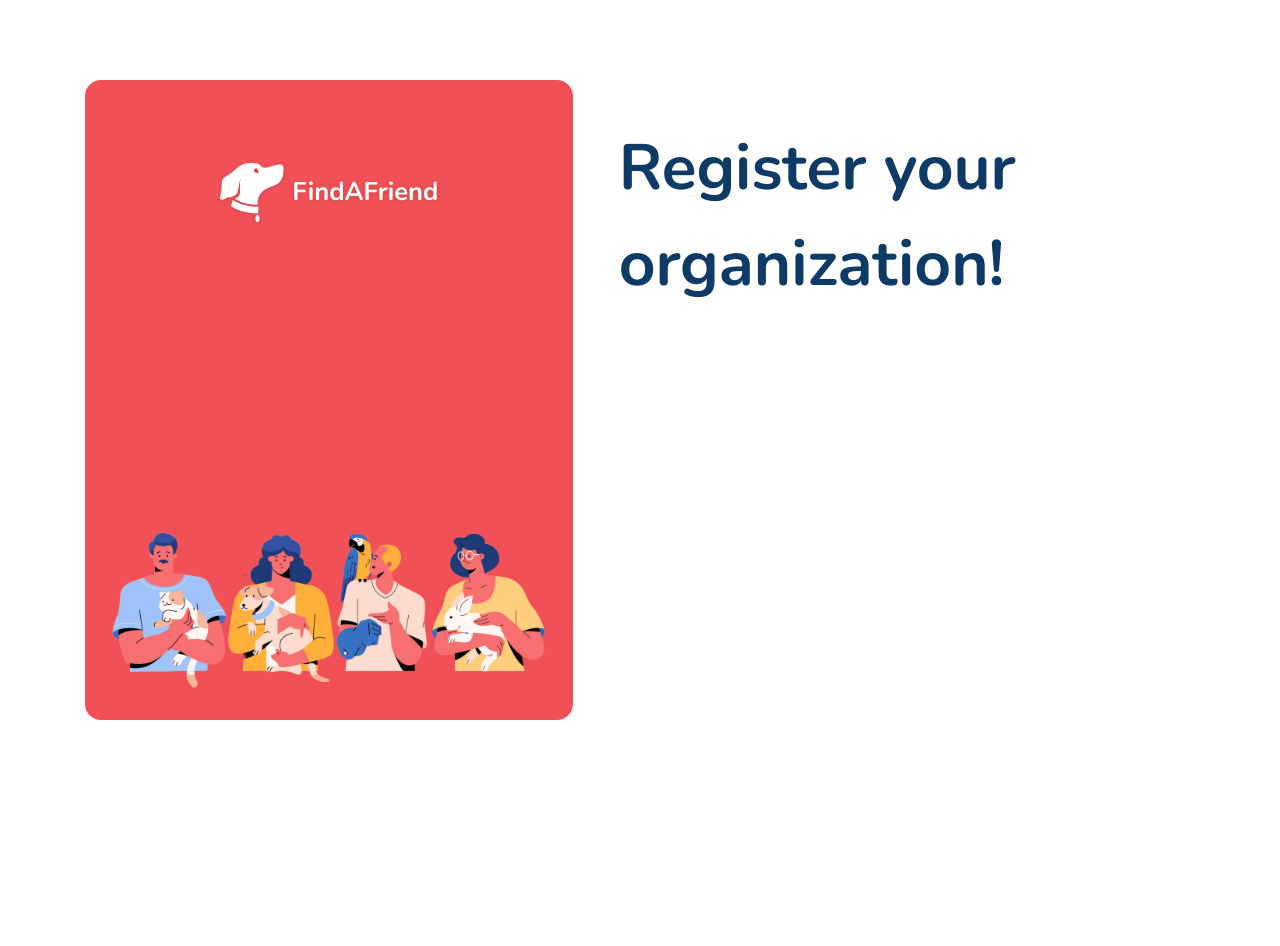
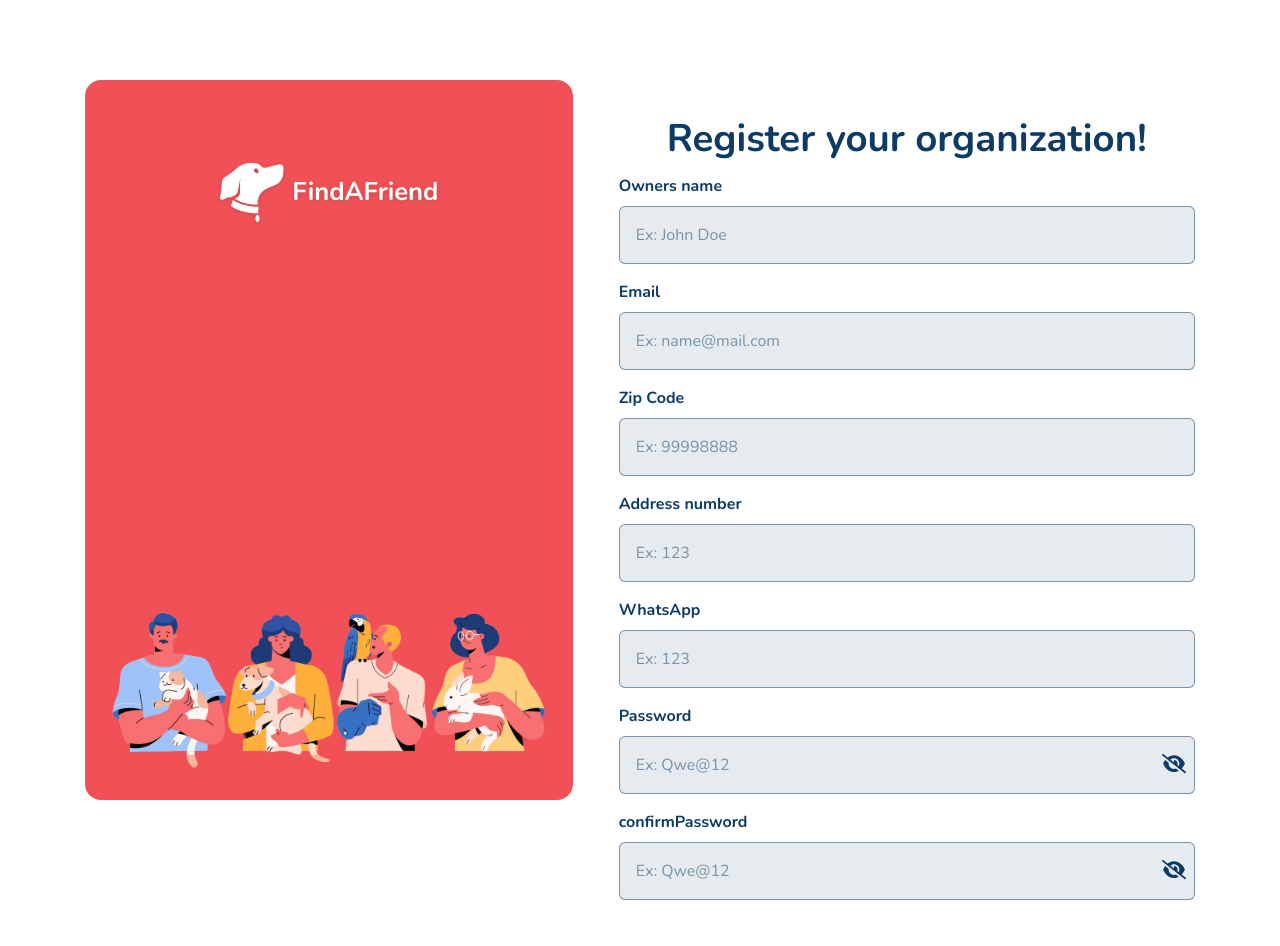
Before and after one commit to SantiagoMorais/find-a-friend-frontend, a React (Vite) app: page /sign-up in a window 1280 px wide. Shown: the top 946 px of the page. Before the commit the page ends 800 px from the top, so only its background shows below. Built offline with nearby package versions, Linux system fonts and the light colour scheme; no server answers.

Commit message:
feat(SignUpForm): implement registration form with validation and password toggle

```diff
--- a/src/components/sign-up/index.tsx
+++ b/src/components/sign-up/index.tsx
@@ -2,7 +2,7 @@ import { SignInAndSignUpBanner } from "../ui/sign-in-and-sign-up-banner";
 import { SignUpForm } from "./sign-up-form";
 
 export const SignUp = () => (
-  <section className="text-base-color flex min-h-screen w-full flex-col items-center justify-between gap-5 p-5 md:flex-row md:justify-evenly md:gap-10 md:p-20">
+  <section className="text-base-color flex min-h-screen w-full flex-col justify-between gap-5 p-5 md:flex-row md:justify-evenly md:gap-10 md:p-20">
     <SignInAndSignUpBanner />
     <SignUpForm />
   </section>
--- a/src/components/sign-up/sign-up-form/index.tsx
+++ b/src/components/sign-up/sign-up-form/index.tsx
@@ -1,10 +1,151 @@
+import {
+  registerOrganizationSchema,
+  TRegisterOrganization,
+} from "@/core/types/handle-register";
+import { formInput, formLabel } from "@/styles";
+import { routes } from "@/utils/routes";
+import {
+  faEye,
+  faEyeSlash,
+  faSpinner,
+} from "@fortawesome/free-solid-svg-icons";
+import { FontAwesomeIcon } from "@fortawesome/react-fontawesome";
+import { zodResolver } from "@hookform/resolvers/zod";
+import { useState } from "react";
+import { useForm } from "react-hook-form";
+import { Link, useNavigate } from "react-router-dom";
+
 export const SignUpForm = () => {
+  const [showPassword, setShowPassword] = useState<boolean>(false);
+  const [isLoading, setIsLoading] = useState<boolean>(false);
+  const redirect = useNavigate();
+
+  const {
+    register,
+    handleSubmit,
+    formState: { errors },
+  } = useForm<TRegisterOrganization>({
+    resolver: zodResolver(registerOrganizationSchema),
+  });
+
+  const togglePassword = () => {
+    setShowPassword(!showPassword);
+  };
+
   return (
     <section className="text-secondary-color flex w-full max-w-xl flex-1 flex-col gap-4 py-10 md:h-full">
-      <h2 className="text-large-size md:text-extra-large-size mb-4 font-bold md:mb-auto">
+      <h2 className="text-base-size md:text-large-size mb-4 text-center leading-none font-bold md:mb-auto">
         Register your organization!
       </h2>
-      <form className="flex w-full flex-col gap-4"></form>
+      <form className="flex w-full flex-col gap-4">
+        <label htmlFor="owner" className={formLabel()}>
+          Owners name
+          <input
+            type="text"
+            id="owner"
+            placeholder="Ex: John Doe"
+            {...register("owner")}
+            className={formInput({ type: "common" })}
+          />
+        </label>
+        <label htmlFor="email" className={formLabel()}>
+          Email
+          <input
+            type="email"
+            id="email"
+            placeholder="Ex: name@mail.com"
+            {...register("email")}
+            className={formInput({ type: "common" })}
+          />
+        </label>
+        <label htmlFor="zipCode" className={formLabel()}>
+          Zip Code
+          <input
+            type="number"
+            id="zipCode"
+            placeholder="Ex: 99998888"
+            {...register("zipCode")}
+            className={formInput({ type: "common" })}
+          />
+        </label>
+        <label htmlFor="addressNumber" className={formLabel()}>
+          Address number
+          <input
+            type="number"
+            id="addressNumber"
+            placeholder="Ex: 123"
+            {...register("addressNumber")}
+            className={formInput({ type: "common" })}
+          />
+        </label>
+        <label htmlFor="whatsApp" className={formLabel()}>
+          WhatsApp
+          <input
+            type="number"
+            id="whatsApp"
+            placeholder="Ex: 123"
+            {...register("whatsApp")}
+            className={formInput({ type: "common" })}
+          />
+        </label>
+        <label htmlFor="password" className={formLabel()}>
+          Password
+          <div className="flex w-full">
+            <input
+              type={showPassword ? "text" : "password"}
+              id="password"
+              placeholder="Ex: Qwe@12"
+              {...register("password")}
+              className={formInput({ type: "password" })}
+            />
+            <button
+              className="bg-secondary-color/10 border-secondary-color/50 group cursor-pointer rounded-r-md border border-l-0 px-2"
+              type="button"
+              onClick={() => togglePassword()}
+            >
+              <FontAwesomeIcon
+                icon={showPassword ? faEye : faEyeSlash}
+                className="text-small-size duration-300 group-hover:scale-90 group-hover:opacity-80"
+              />
+            </button>
+          </div>
+        </label>
+        <label htmlFor="confirmPassword" className={formLabel()}>
+          confirmPassword
+          <div className="flex w-full">
+            <input
+              type={showPassword ? "text" : "password"}
+              id="confirmPassword"
+              placeholder="Ex: Qwe@12"
+              {...register("confirmPassword")}
+              className={formInput({ type: "password" })}
+            />
+            <button
+              className="bg-secondary-color/10 border-secondary-color/50 group cursor-pointer rounded-r-md border border-l-0 px-2"
+              type="button"
+              onClick={() => togglePassword()}
+            >
+              <FontAwesomeIcon
+                icon={showPassword ? faEye : faEyeSlash}
+                className="text-small-size duration-300 group-hover:scale-90 group-hover:opacity-80"
+              />
+            </button>
+          </div>
+        </label>
+
+        <button
+          type="submit"
+          className="text-base-color bg-secondary-color cursor:pointer mt-8 w-full cursor-pointer rounded-lg p-4 text-center font-bold duration-300 hover:scale-95 hover:opacity-80"
+        >
+          {isLoading ? <FontAwesomeIcon icon={faSpinner} spin /> : "Register"}
+        </button>
+      </form>
+      <Link
+        to={routes.signIn}
+        className="text-secondary-color cursor:pointer w-full rounded-lg p-4 text-center font-bold underline duration-300 hover:scale-95 hover:opacity-80"
+      >
+        Are you already registered?
+      </Link>
     </section>
   );
 };
--- /dev/null
+++ b/src/core/types/handle-register.ts
@@ -0,0 +1,27 @@
+import { z } from "zod";
+
+export const registerOrganizationSchema = z
+  .object({
+    name: z.string(),
+    owner: z.string(),
+    email: z.string().email(),
+    zipCode: z
+      .string()
+      .regex(/^\d{8}$/, "Zip code must contain only 8 numeric characters"),
+    addressNumber: z.coerce.number(),
+    whatsApp: z.number().positive().int().max(11, {
+      message:
+        "Please, the WhatsApp number must follow the patter (99) 9 9999 9999, with 11 numbers",
+    }),
+    password: z
+      .string()
+      .min(6, "The password must have at least 6 characters")
+      .max(15, "The password must have at most 15 characters"),
+    confirmPassword: z.string(),
+  })
+  .refine((data) => data.password === data.confirmPassword, {
+    message: "Passwords do not match",
+    path: ["confirmPassword"],
+  });
+
+export type TRegisterOrganization = z.infer<typeof registerOrganizationSchema>;
--- a/src/index.css
+++ b/src/index.css
@@ -13,7 +13,7 @@
   --text-extra-small-size: 0.8rem;
   --text-small-size: 1.2rem;
   --text-base-size: 1.6rem;
-  --text-medium-size: 2.0rem;
+  --text-medium-size: 2rem;
   --text-large-size: 2.4rem;
   --text-extra-large-size: 4rem;
   --text-huge-size: 6rem;
@@ -24,3 +24,15 @@
   /* default settings */
   --default-font-family: "Nunito", serif;
 }
+
+/* Remove the increment/decrement buttons on input fields with type number, on Chrome, Safari and Edge browsers */
+input[type="number"]::-webkit-inner-spin-button,
+input[type="number"]::-webkit-outer-spin-button {
+  -webkit-appearance: none;
+  margin: 0;
+}
+
+/* Remove the increment/decrement buttons on input fields with type number, on Firefox browser */
+input[type="number"] {
+  -moz-appearance: textfield;
+}
--- a/src/styles/index.ts
+++ b/src/styles/index.ts
@@ -13,3 +13,17 @@ export const button = tv({
 export const errorMessage = tv({
   base: "text-sm text-primary-color-dark pt-1",
 });
+
+export const formInput = tv({
+  base: "border-secondary-color/50 text-secondary-color bg-secondary-color/10 w-full border px-2 py-1 font-normal md:p-4",
+  variants: {
+    type: {
+      common: "rounded-md",
+      password: "rounded-l-md border-r-0",
+    },
+  },
+});
+
+export const formLabel = tv({
+  base: "flex flex-col gap-2 font-bold",
+});
```
